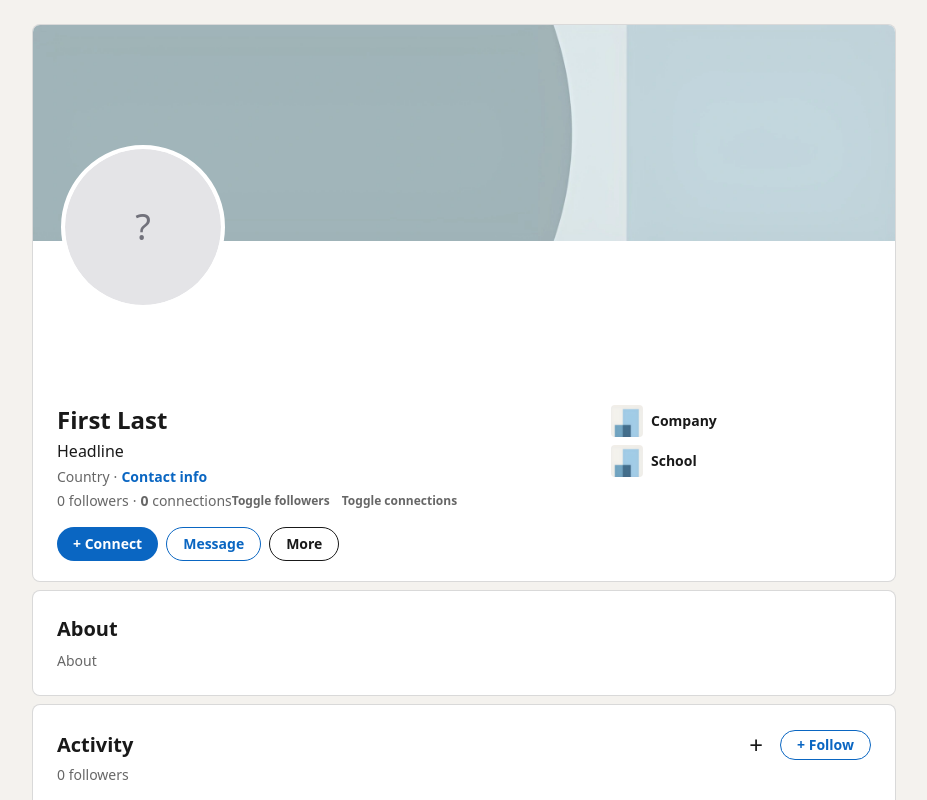
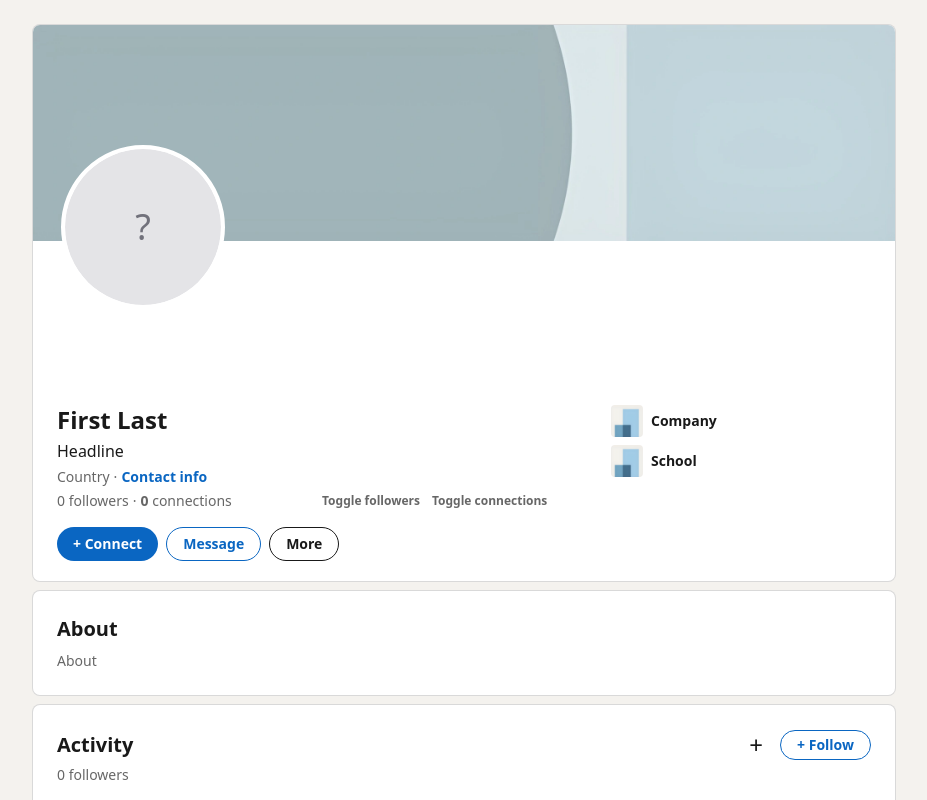
Before and after one commit to dooneygit/mockedin, a Next.js app: page / in a window 1280 px wide. Shown: the top 800 px of the page, without its empty margins (176-1103 px from the left). Built offline with nearby package versions, Linux system fonts and the light colour scheme.

Commit message:
follower and connection toggles stay in place

```diff
--- a/app/Profile.tsx
+++ b/app/Profile.tsx
@@ -367,7 +367,7 @@ export default function Profile() {
                 </a>
               </p>
               <p className="flex mt-1">
-                <div className="text-sm text-[var(--li-text-secondary)]">
+                <div className="text-sm text-[var(--li-text-secondary)] flex-1">
                   {showFollowers && (
                     <>
                       <EditableText
@@ -392,7 +392,7 @@ export default function Profile() {
                     </>
                   )}
                 </div>
-                <div className="flex gap-3 text-xs text-[var(--li-text-secondary)]">
+                <div className="flex gap-3 text-xs text-[var(--li-text-secondary)] flex-1">
                   <button
                     type="button"
                     onClick={() => { if (showConnections) setShowFollowers((v) => !v); }}
```
